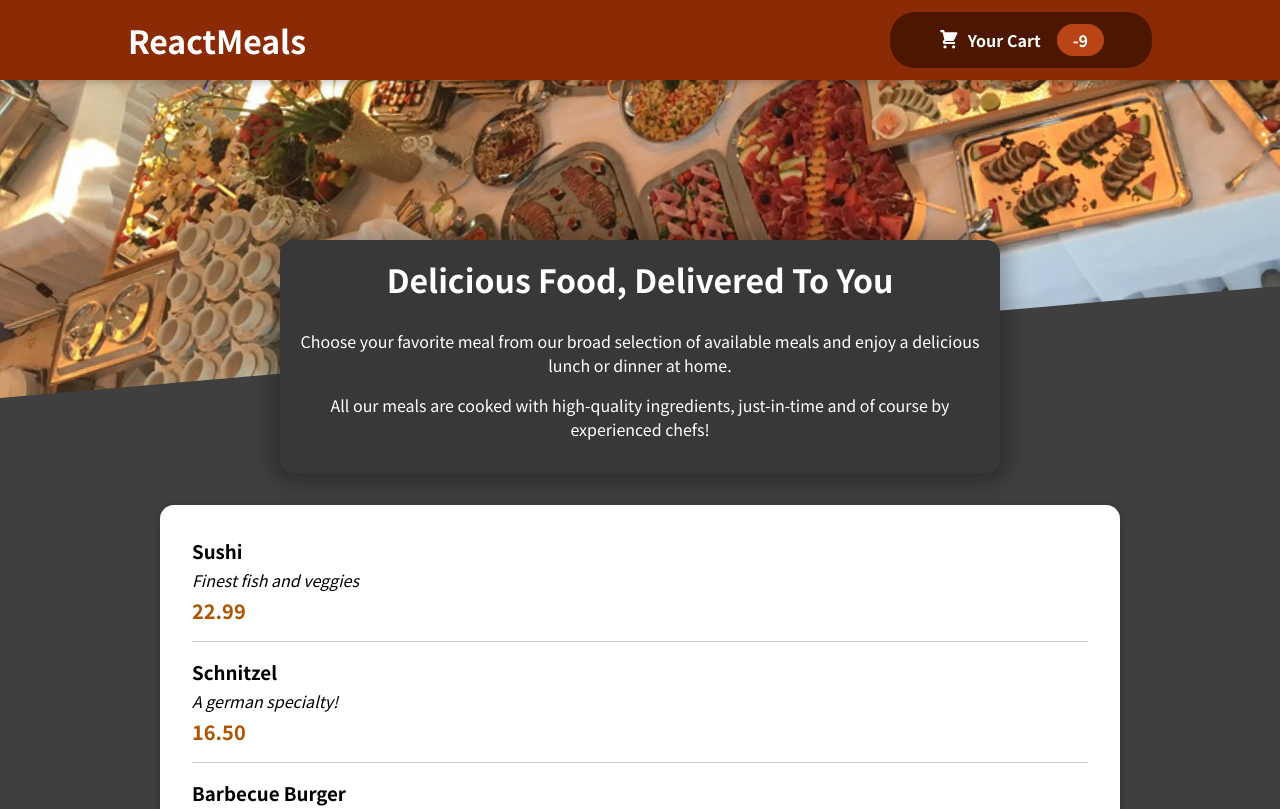
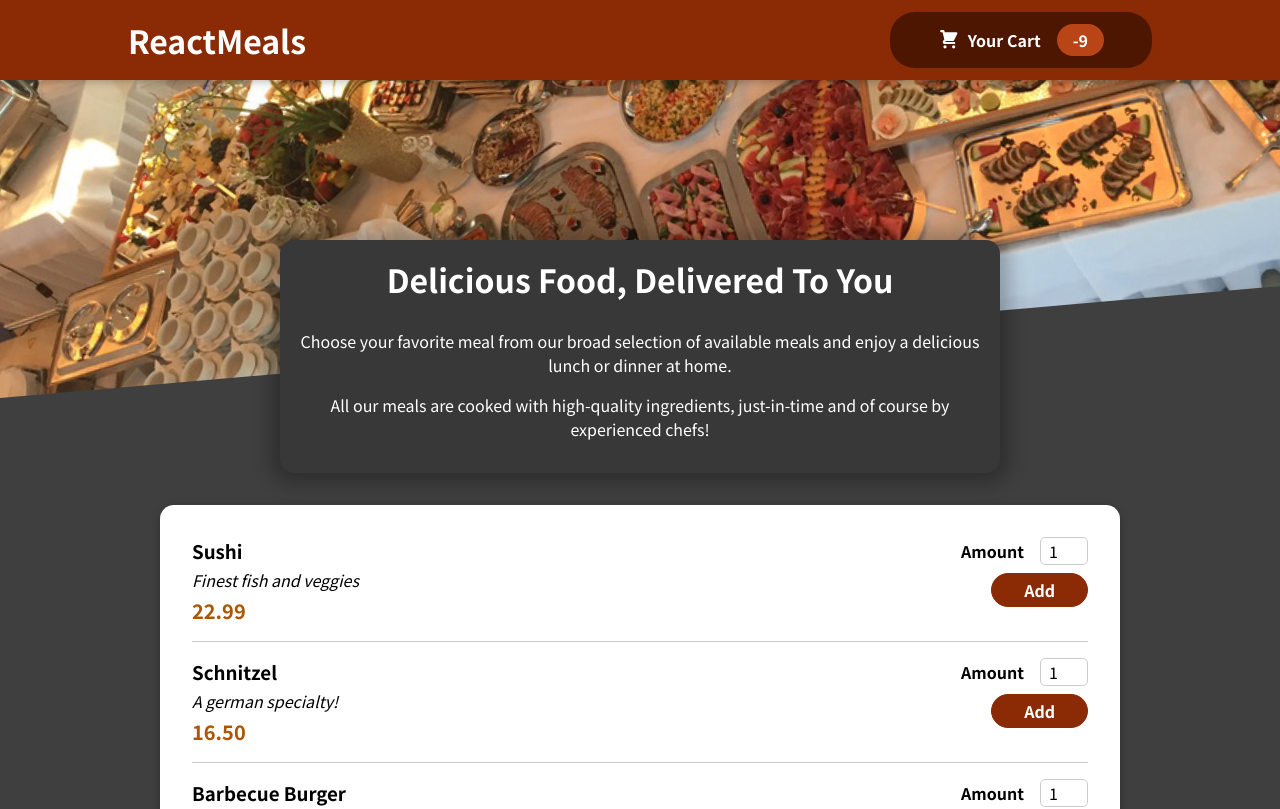
Before and after one commit to DarrelASandbox/react-react-meals, a JavaScript app: page / in a window 1280 px wide. Shown: the top 809 px of the page. Built offline with nearby package versions, Linux system fonts and the light colour scheme.

Commit message:
Components: Input & MealItemForm

```diff
--- a/src/components/Meals/Meal/MealItem.js
+++ b/src/components/Meals/Meal/MealItem.js
@@ -1,7 +1,8 @@
+import { MealItemForm } from './';
 import classes from './MealItem.module.css';
 
 const MealItem = ({ meal }) => {
-  const { name, description, price } = meal;
+  const { id, name, description, price } = meal;
 
   return (
     <li className={classes.meal}>
@@ -11,7 +12,9 @@
         <div className={classes.price}>{price.toFixed(2)}</div>
       </div>
 
-      <div></div>
+      <div>
+        <MealItemForm id={id} />
+      </div>
     </li>
   );
 };
--- a/src/components/Meals/Meal/MealItemForm.js
+++ b/src/components/Meals/Meal/MealItemForm.js
@@ -1,3 +1,21 @@
-const MealItemForm = () => <div>MealItemForm</div>;
+import { Input } from '../../UI/';
+import classes from './MealItemForm.module.css';
+
+const MealItemForm = ({ id }) => (
+  <form className={classes.form}>
+    <Input
+      label="Amount"
+      input={{
+        id: 'amount_' + id,
+        type: 'number',
+        min: '1',
+        max: '5',
+        step: '1',
+        defaultValue: '1',
+      }}
+    />
+    <button>Add</button>
+  </form>
+);
 
 export default MealItemForm;
--- /dev/null
+++ b/src/components/Meals/Meal/MealItemForm.module.css
@@ -0,0 +1,20 @@
+.form {
+  text-align: right;
+}
+
+.form button {
+  font: inherit;
+  cursor: pointer;
+  background-color: #8a2b06;
+  border: 1px solid #8a2b06;
+  color: white;
+  padding: 0.25rem 2rem;
+  border-radius: 20px;
+  font-weight: bold;
+}
+
+.form button:hover,
+.form button:active {
+  background-color: #641e03;
+  border-color: #641e03;
+}
--- a/src/components/Meals/MealsAvailable.js
+++ b/src/components/Meals/MealsAvailable.js
@@ -1,6 +1,6 @@
-import Card from '../UI/Card';
+import { Card } from '../UI/';
+import { MealItem } from './Meal';
 import classes from './MealsAvailable.module.css';
-import { MealItem } from './Meal';
 
 const DUMMY_MEALS = [
   {
--- /dev/null
+++ b/src/components/UI/Input.js
@@ -0,0 +1,10 @@
+import classes from './Input.module.css';
+
+const Input = ({ label, input }) => (
+  <div className={classes.input}>
+    <label htmlFor={input.id}>{label}</label>
+    <input {...input} />
+  </div>
+);
+
+export default Input;
--- /dev/null
+++ b/src/components/UI/Input.module.css
@@ -0,0 +1,18 @@
+.input {
+  display: flex;
+  align-items: center;
+  margin-bottom: 0.5rem;
+}
+
+.input label {
+  font-weight: bold;
+  margin-right: 1rem;
+}
+
+.input input {
+  width: 3rem;
+  border-radius: 5px;
+  border: 1px solid #ccc;
+  font: inherit;
+  padding-left: 0.5rem;
+}
--- /dev/null
+++ b/src/components/UI/index.js
@@ -0,0 +1,4 @@
+import Card from './Card';
+import Input from './Input';
+
+export { Card, Input };
```
